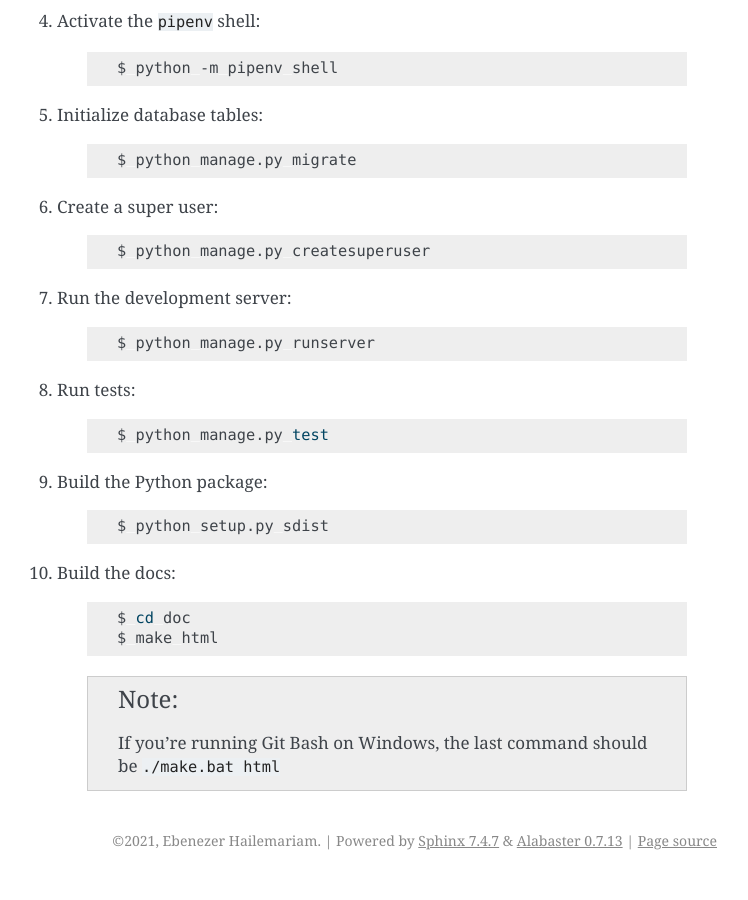
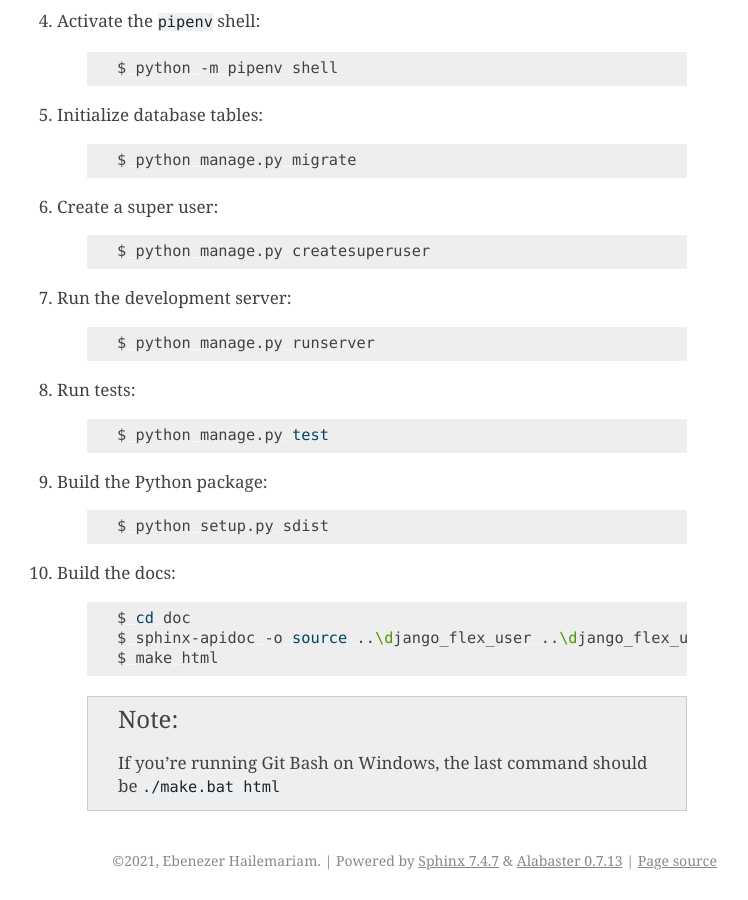
Before and after one commit to ebenh/django-flex-user, a Sphinx documentation site: the page built from docs/source/reference_project.rst, in a window 1280 px wide and 900 px high, scrolled down 1137 px. Shown: the whole window, without its empty margins (393-1141 px from the left). Built offline with Sphinx 7.4.7, drawn with Linux system fonts in a browser that asks for light colours.

Commit message:
Updating documentation

```diff
--- a/docs/source/reference_project.rst
+++ b/docs/source/reference_project.rst
@@ -89,6 +89,7 @@ Running the reference project locally
     .. code-block:: bash
 
         $ cd doc
+        $ sphinx-apidoc -o source ..\django_flex_user ..\django_flex_user\tests ..\django_flex_user\migrations
         $ make html
 
     .. note::
```
